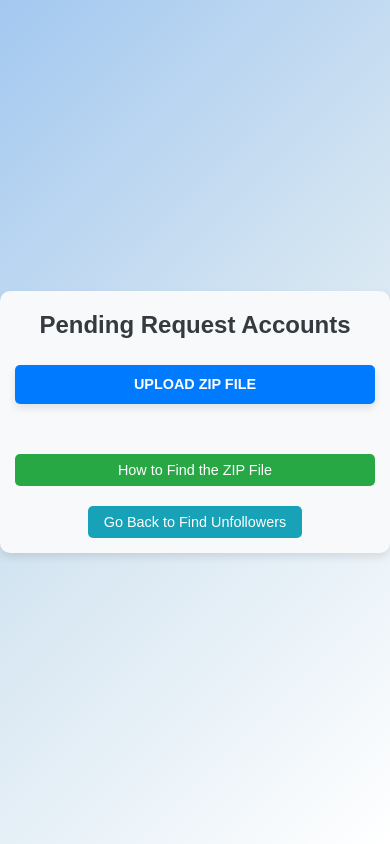
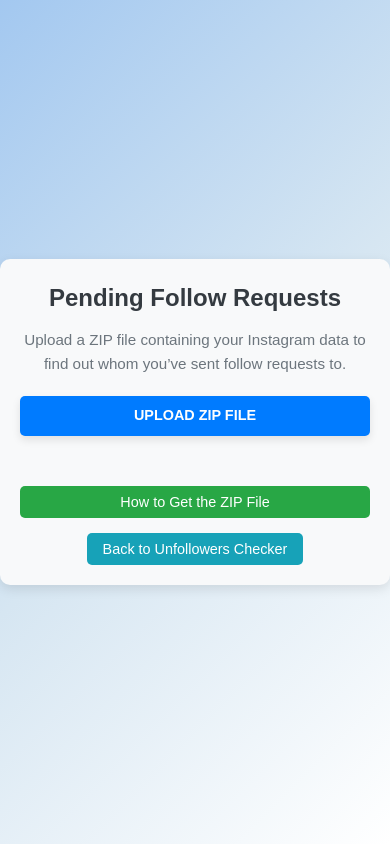
Before and after one commit to kunjkhanpara/Instagram_Unfollower_Tracker, a React (Create React App) app: page /Instagram_Unfollower_Tracker/ok in a window 390 px wide. Built offline with nearby package versions, Linux system fonts and the light colour scheme.

Commit message:
Improved responsive design and scroll height for pending request list

```diff
--- a/src/components/ok.css
+++ b/src/components/ok.css
@@ -1,17 +1,23 @@
 .file-upload-container {
   background-color: #f8f9fa;
-  padding: 40px;
+  padding: 30px 20px;
   border-radius: 10px;
-  box-shadow: 0 4px 8px rgba(0, 0, 0, 0.1);
+  box-shadow: 0 4px 12px rgba(0, 0, 0, 0.1);
   max-width: 600px;
-  margin: 30px auto;
+  margin: 20px auto;
   text-align: center;
   overflow: hidden;
 }
 
 h2 {
-  font-size: 2rem;
+  font-size: 1.8rem;
   color: #343a40;
+  margin-bottom: 10px;
+}
+
+.description {
+  font-size: 1rem;
+  color: #6c757d;
   margin-bottom: 20px;
 }
 
@@ -28,6 +34,7 @@
   border-radius: 5px;
   cursor: pointer;
   transition: background-color 0.3s ease;
+  margin-bottom: 15px;
 }
 
 .custom-upload-btn:hover {
@@ -39,8 +46,9 @@
 }
 
 .loading-spinner {
-  font-size: 1.2rem;
+  font-size: 1rem;
   color: #17a2b8;
+  margin-top: 10px;
 }
 
 .error-message {
@@ -74,16 +82,28 @@
   border-bottom: none;
 }
 
-.download-btn {
+.pending-requests-list a {
+  text-decoration: none;
+  color: #007bff;
+}
+
+.pending-requests-list a:hover {
+  text-decoration: underline;
+}
+
+.download-btn, .instructions-btn, .back-btn {
   padding: 10px 20px;
-  background-color: #007bff;
-  color: white;
   font-size: 1rem;
   border: none;
   border-radius: 5px;
   cursor: pointer;
-  margin-top: 10px;
+  margin-top: 15px;
   transition: background-color 0.3s ease;
+}
+
+.download-btn {
+  background-color: #007bff;
+  color: white;
 }
 
 .download-btn:hover {
@@ -91,15 +111,8 @@
 }
 
 .instructions-btn {
-  padding: 10px 20px;
   background-color: #28a745;
   color: white;
-  font-size: 1rem;
-  border: none;
-  border-radius: 5px;
-  cursor: pointer;
-  margin-top: 20px;
-  transition: background-color 0.3s ease;
 }
 
 .instructions-btn:hover {
@@ -107,41 +120,29 @@
 }
 
 .back-btn {
-  padding: 10px 20px;
   background-color: #17a2b8;
   color: white;
-  font-size: 1rem;
-  border: none;
-  border-radius: 5px;
-  cursor: pointer;
-  margin-top: 20px;
-  transition: background-color 0.3s ease;
 }
 
 .back-btn:hover {
-  background-color: #5a6268;
+  background-color: #138496;
 }
 
-.no-underline {
-  text-decoration: none;
-}
-
-.pending-requests-list a:hover {
-  text-decoration: underline;
-}
-
-/* Mobile responsiveness */
+/* Mobile Responsive */
 @media (max-width: 767px) {
   .file-upload-container {
     padding: 20px;
-      max-width: 100%;
   }
 
   h2 {
     font-size: 1.5rem;
   }
 
-  .custom-upload-btn, .download-btn, .instructions-btn, .back-btn {
+  .description {
+    font-size: 0.95rem;
+  }
+
+  .download-btn, .instructions-btn, .back-btn, .custom-upload-btn {
     font-size: 0.9rem;
     padding: 8px 16px;
   }
@@ -150,33 +151,9 @@
     max-height: 200px;
   }
 
-  .result-section {
-      margin-top: 10px;
-  }
-
-  .pending-requests-list {
-      margin-bottom: 20px;
-  }
-
   .upload-section {
     display: flex;
     flex-direction: column;
     align-items: center;
   }
-
-  .loading-spinner {
-      font-size: 1rem;
 }
-}
-
-/* Ensuring scroll behavior for smaller devices */
-@media (max-width: 480px) {
-  .pending-requests-list {
-      max-height:450px;
-      overflow-y: scroll;
-  }
-
-  .file-upload-container {
-      padding: 15px;
-  }
-}
--- a/src/components/ok.js
+++ b/src/components/ok.js
@@ -1,14 +1,14 @@
 import React, { useState } from 'react';
 import JSZip from 'jszip';
 import { jsPDF } from 'jspdf';
-import { useNavigate } from 'react-router-dom'; // Use this hook for navigation
+import { useNavigate } from 'react-router-dom';
 import './ok.css';
 
 const PendingRequests = () => {
   const [pendingRequests, setPendingRequests] = useState([]);
   const [error, setError] = useState(null);
   const [isLoading, setIsLoading] = useState(false);
-  const navigate = useNavigate(); // Declare useNavigate hook
+  const navigate = useNavigate();
 
   const handleFileUpload = async (e) => {
     setIsLoading(true);
@@ -61,11 +61,9 @@
     doc.setFontSize(12);
 
     pendingRequests.forEach((username, index) => {
-      const text = `${index + 1}. ${username}`;
-      const yPosition = 30 + (index * 10) % 280; // Add a new page after filling current
-      const xPosition = 10;
+      const y = 30 + (index % 28) * 10;
       if (index > 0 && index % 28 === 0) doc.addPage();
-      doc.text(text, xPosition, yPosition);
+      doc.text(`${index + 1}. ${username}`, 10, y);
     });
 
     doc.save('pending-requests-list.pdf');
@@ -73,7 +71,11 @@
 
   return (
     <div className="file-upload-container">
-      <h2>Pending Request Accounts</h2>
+      <h2>Pending Follow Requests</h2>
+      <p className="description">
+        Upload a ZIP file containing your Instagram data to find out whom you’ve sent follow requests to.
+      </p>
+
       <div className="upload-section">
         <label htmlFor="file-upload" className="custom-upload-btn">
           Upload ZIP File
@@ -91,29 +93,28 @@
 
       {pendingRequests.length > 0 && (
         <div className="result-section">
-          <h3>Pending Requests ({pendingRequests.length})</h3>
+          <h3>Found {pendingRequests.length} Pending Request(s)</h3>
           <ul className="pending-requests-list">
             {pendingRequests.map((user, index) => (
               <li key={index}>
-                <a href={`https://instagram.com/${user}`} target="_blank" rel="noopener noreferrer" className="no-underline">
+                <a href={`https://instagram.com/${user}`} target="_blank" rel="noopener noreferrer">
                   {index + 1}. {user}
                 </a>
               </li>
             ))}
           </ul>
           <button className="download-btn" onClick={downloadResult}>
-            Download List as PDF
+            Download as PDF
           </button>
         </div>
       )}
 
-      {/* Updated navigation */}
       <button className="instructions-btn" onClick={() => navigate('/instructions')}>
-        How to Find the ZIP File
+        How to Get the ZIP File
       </button>
 
       <button className="back-btn" onClick={() => navigate('/check-unfollower')}>
-        Go Back to Find Unfollowers
+        Back to Unfollowers Checker
       </button>
     </div>
   );
```
Lines whose indentation alone changed are shown as unchanged.
